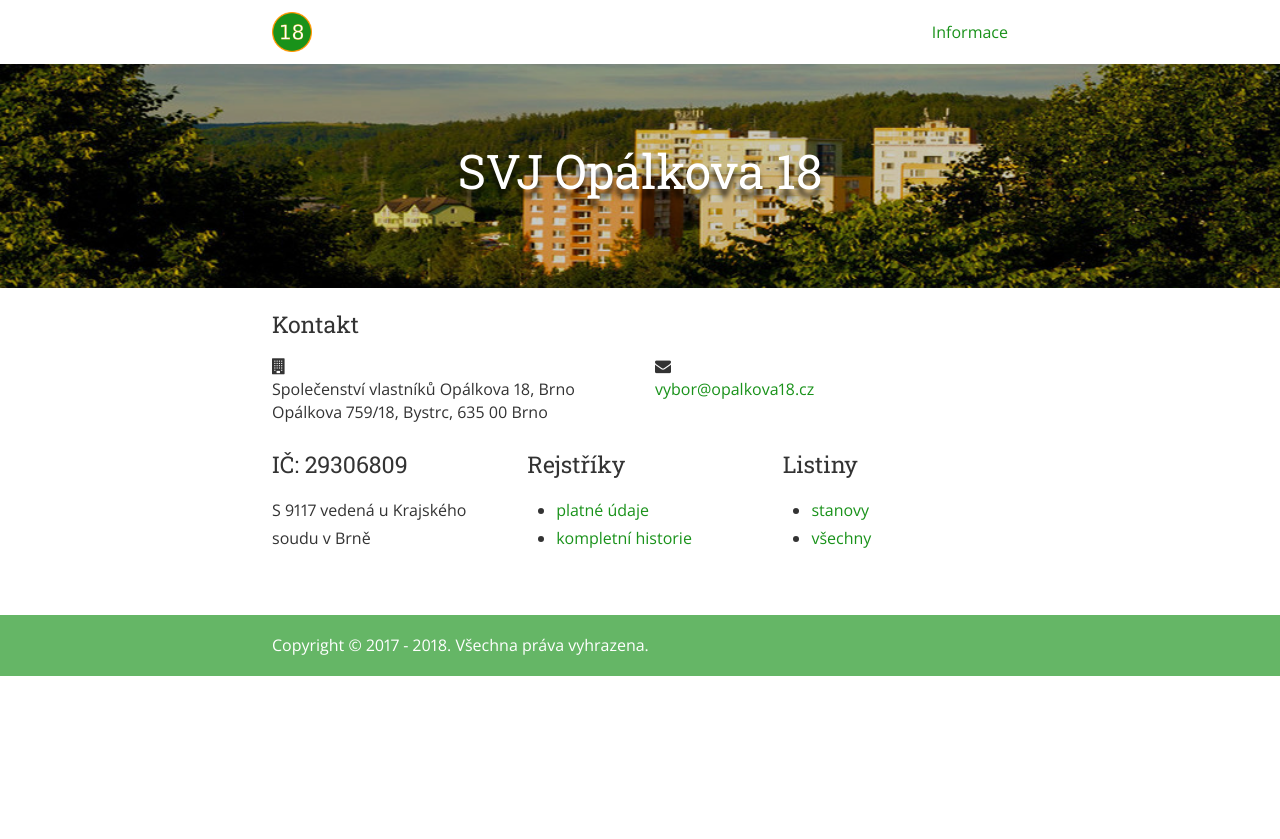
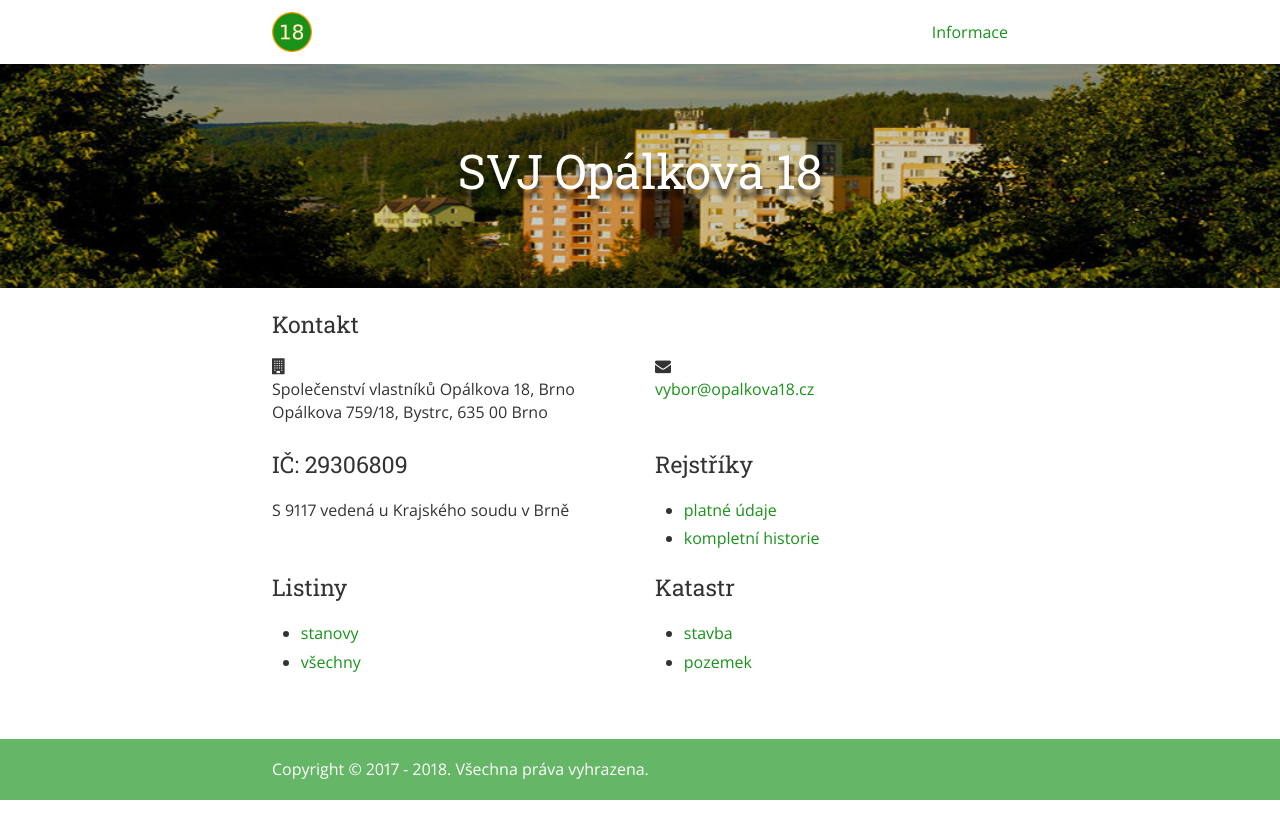
Before and after one commit to MarSik/opalkova18, a Jekyll site: the page built from index.html, in a window 1280 px wide. Shown: the top 839 px of the page. Built offline with Jekyll 4.4.1, drawn with Linux system fonts in a browser that asks for light colours; nearby versions of some CDN libraries; the list of posts is cut into pages by our own code; a style sheet for code colours, icons or effects is not loaded.

Commit message:
Přidat odkazy do RIUAN (obsahuje náhled do katastru)

```diff
--- a/index.html
+++ b/index.html
@@ -13,7 +13,7 @@ layout: default
 </div>
 
 <div class="wrapper">
-  <div class="row">
+  <section class="row">
     <h3 class="col col-sm-12">Kontakt</h3>
     <address class="col col-sm-12 col-lg-6"><span class="fa fa-building"></span><br/>Společenství vlastníků Opálkova 18, Brno<br/>
     Opálkova 759/18, Bystrc, 635 00 Brno</address>
@@ -30,25 +30,32 @@ layout: default
       {% endif %}
     {% endfor %}
     </ul>
-  </div>
+  </section>
   <section class="row">
-  <div class="col col-sm-12 col-lg-4">
+  <div class="col col-sm-12 col-lg-6">
     <h3>IČ: 29306809</h3>
 
     <p>S 9117 vedená u Krajského soudu v Brně</p>
   </div>
-  <div class="col col-sm-12 col-lg-4">
+  <div class="col col-sm-12 col-lg-6">
     <h3>Rejstříky</h3>
     <ul>
       <li><a href="https://or.justice.cz/ias/ui/rejstrik-firma.vysledky?subjektId=195525&typ=PLATNY">platné údaje</a></li>
       <li><a href="https://or.justice.cz/ias/ui/rejstrik-firma.vysledky?subjektId=195525&typ=UPLNY">kompletní historie</a></li>
     </ul>
   </div>
-  <div class="col col-sm-12 col-lg-4">
+  <div class="col col-sm-12 col-lg-6">
     <h3>Listiny</h3>
     <ul>
       <li><a href="https://or.justice.cz/ias/content/download?id=1801fc2e24c64531936b98f0f20c76c9">stanovy</a></li>
       <li><a href="https://or.justice.cz/ias/ui/vypis-sl-firma?subjektId=195525">všechny</a></li>
+    </ul>
+  </div>
+  <div class="col col-sm-12 col-lg-6">
+    <h3>Katastr</h3>
+    <ul>
+      <li><a href="http://vdp.cuzk.cz/vdp/ruian/stavebniobjekty/19142994">stavba</a></li>
+      <li><a href="http://vdp.cuzk.cz/vdp/ruian/parcely/1408169702">pozemek</a></li>
     </ul>
   </div>
   </section>
```
